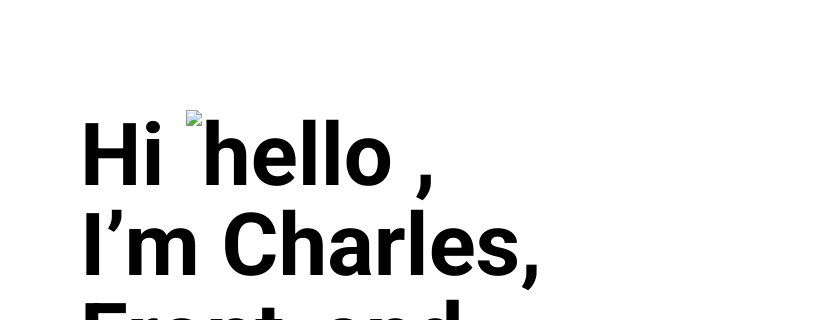
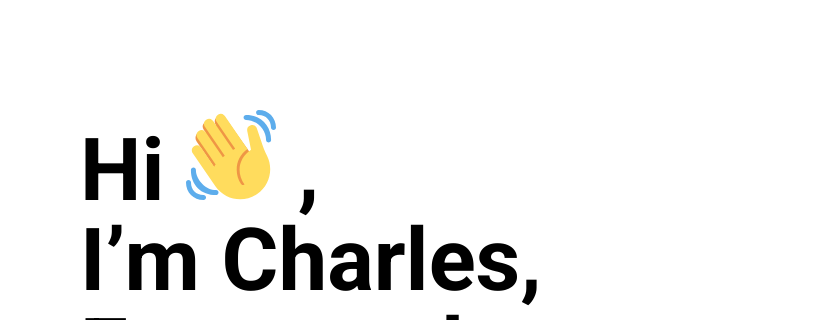
Before and after one commit to npanc/test_repo, a plain HTML site: page index.html in a window 1280 px wide. Shown: the part 113-433 px from the top of the page, 0-835 px from the left. Drawn offline with Linux system fonts and the light colour scheme.

Commit message:
init my1work

```diff
--- a/index.html
+++ b/index.html
@@ -24,7 +24,7 @@
       <div class="content">
         <div class="info">
           <h1 class="title">
-            <div>Hi <img src="img2 копія/Emoji.svg" alt="hello" /> ,</div>
+            <div>Hi <img src="imgimg/Emoji.svg" alt="hello" /> ,</div>
             <div>I’m Charles,</div>
             <div>Front-end Developer</div>
           </h1>
```
Also changed, not shown: 1 other file.
